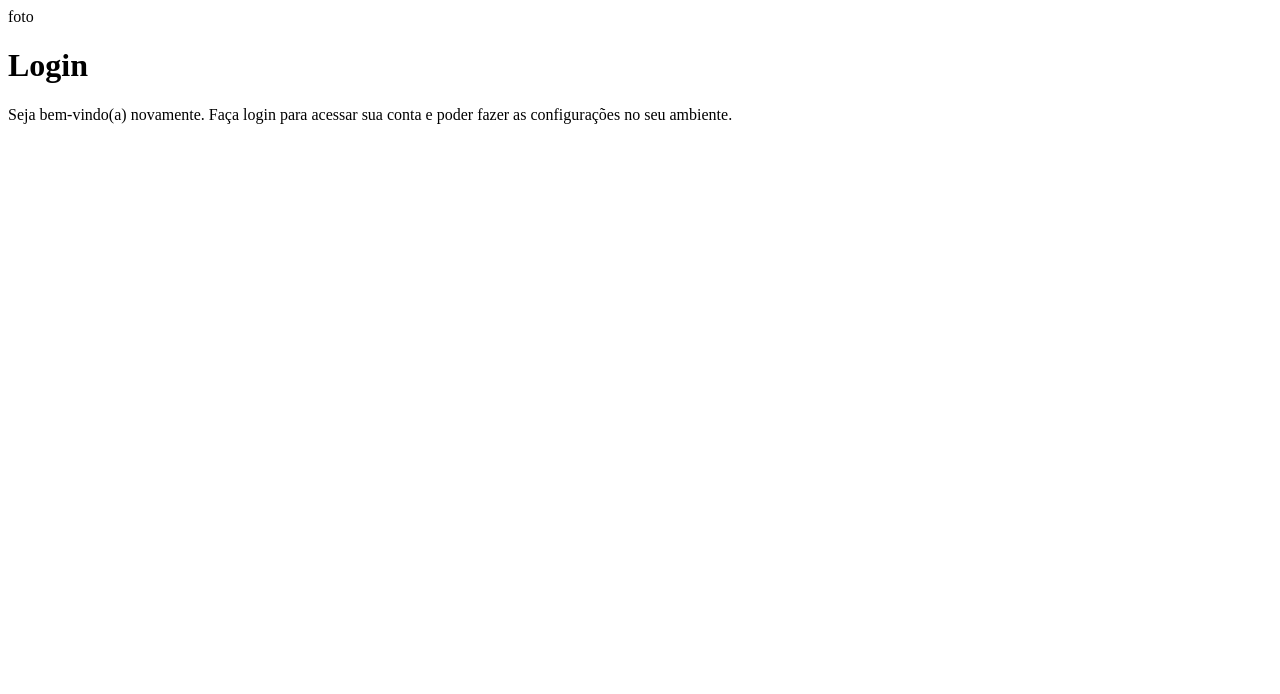
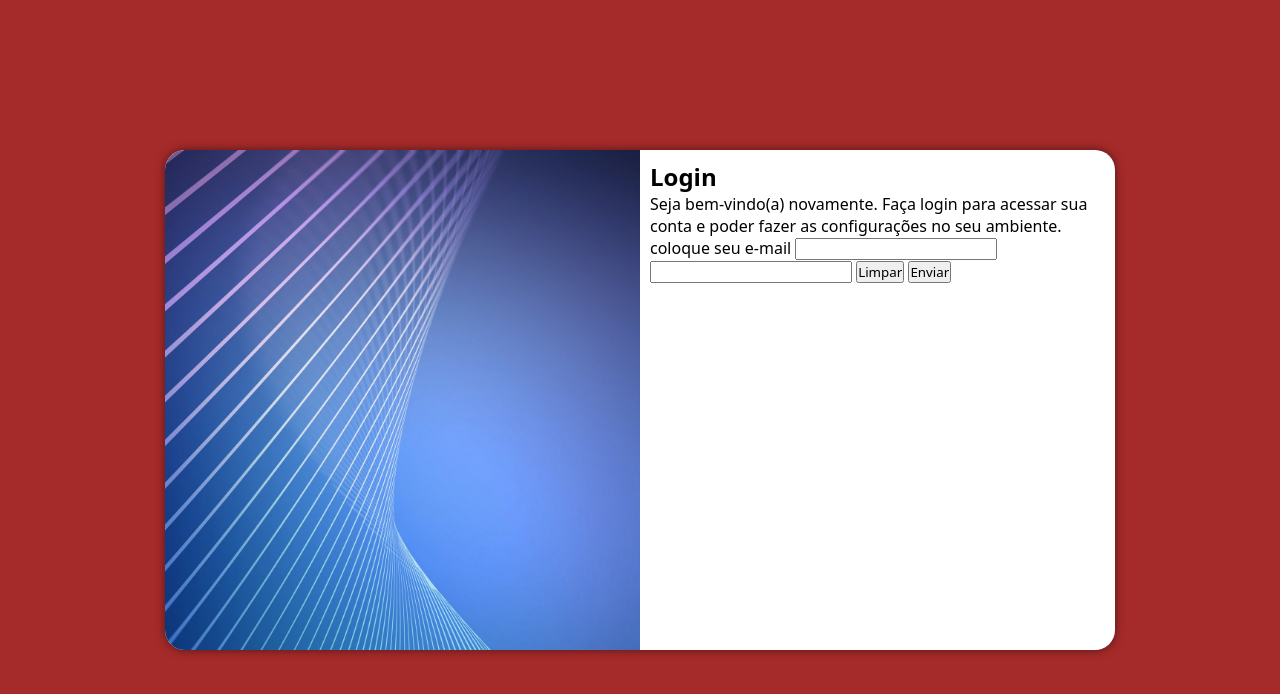
Before and after one commit to pedrosantos-21/projeto-login, a plain HTML site: page index.html in a window 1280 px wide. Drawn offline with Linux system fonts and the light colour scheme.

Commit message:
atualizei as folhas de estilos

```diff
--- /dev/null
+++ b/estilos/media-query.css
@@ -0,0 +1,37 @@
+@charset "UTF-8";
+
+
+@media screen and (min-width: 768px) and (max-width: 992px) {
+    section#login{
+        width: 90vw;
+    }
+
+    section#login > div#imagem{
+        float: left;
+        width: 30%;
+        height: 100%;
+    }
+
+    section#login > div#formulario{
+        float: right;
+        width: 70%;
+    }
+}
+
+@media screen and (min-width: 950px) {
+    section#login{
+        width: 950px;
+
+    }
+
+    section#login > div#imagem{
+        float: left;
+        width: 50%;
+        height: 100%;
+    }
+
+    section#login > div#formulario{
+        float: right;
+        width: 50%;
+    }
+}
--- a/estilos/style.css
+++ b/estilos/style.css
@@ -6,3 +6,51 @@
     Verder: #49a09d;
     lilás: #5f2c82;
 */
+
+* {
+    font-family: system-ui, -apple-system, BlinkMacSystemFont, 'Segoe UI', Roboto, Oxygen, Ubuntu, Cantarell, 'Open Sans', 'Helvetica Neue', sans-serif;
+    padding: 0px;
+    margin: 0px;
+    box-sizing: border-box;
+
+}
+
+html , body{
+    background-color: brown;
+    height: 100vh;
+    width: 100vw;
+}
+
+main {
+    position:relative;
+    height: 100vh;
+    width: 100vw;
+}
+
+#login{
+    position: absolute;
+    top: 50%;
+    left: 50%;
+    transform: translate(-50%, -50%);/*Para deixar no meio da tela*/
+    overflow: hidden;/* Oque tranbordou para fora da borda */
+
+    background-color: white;
+    width: 260px;
+    height: 500px;
+    border-radius: 20px;
+    box-shadow: 0px 0px 10px rgba(0, 0, 0, 0.507)
+}
+
+#login > #imagem{
+
+    background: url(../imagens/pexels-sean-whang-804269.jpg) no-repeat;
+    background-size: cover;
+    display: block;
+    height: 200px;
+}
+
+#login > #formulario{
+    display: block;
+    padding: 10px;
+
+}
--- a/index.html
+++ b/index.html
@@ -5,20 +5,31 @@
     <meta http-equiv="X-UA-Compatible" content="IE=edge">
     <meta name="viewport" content="width=device-width, initial-scale=1.0">
     <link rel="stylesheet" href="estilos/style.css">
+    <link rel="stylesheet" href="estilos/media-query.css">
     <title>Login</title>
 </head>
 <body>
     <main>
-        <sectioni id="login">
-            <div id="">
-                foto
+        <section id="login">
+            <div id="imagem">
+
             </div>
-            <div id="formulário">
+            <div id="formulario">
                 <h1> Login </h1>
                 <p> Seja bem-vindo(a) novamente. Faça login para acessar sua conta e poder fazer as configurações no seu ambiente.</p>
                 <form action="login.php" method="post" autocomplete="on">
 
+                    <label for="ilogin">coloque seu e-mail</label>
+                    <input type="email" name="" id="ilogin">
+
+                    <input type="password" name="" id="">
+
+
+                    <input type="reset" value="Limpar">
+                    <input type="submit" value="Enviar">
+
                 </form>
+
             </div>
         </section>
     </main>
```
